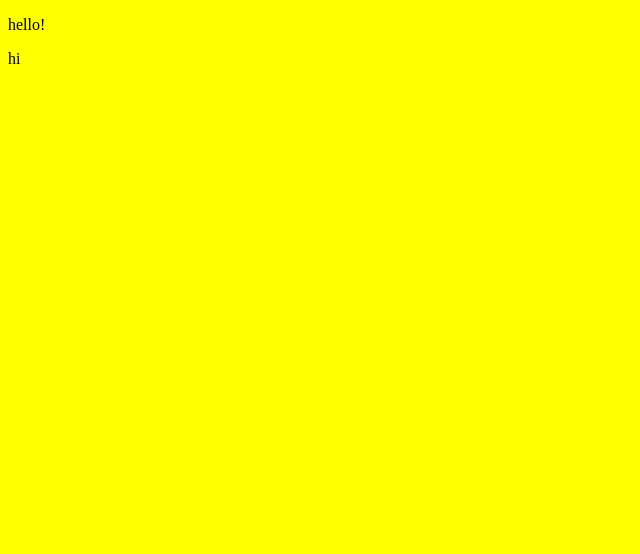
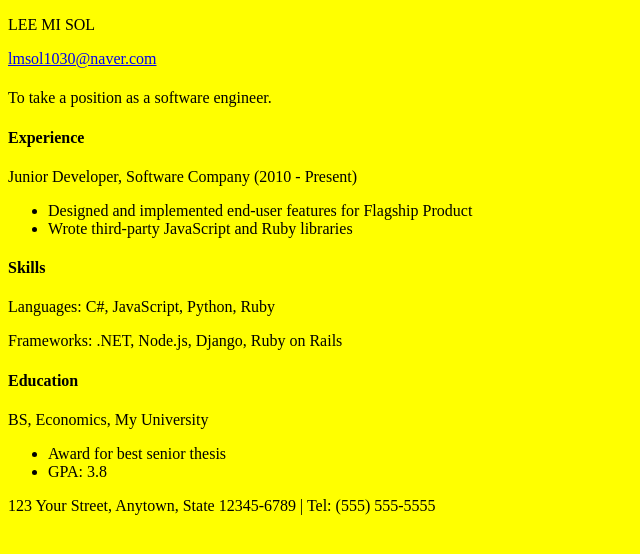
Before and after one commit to lmsol1030/test, a plain HTML site: page index.html in a window 1280 px wide. Shown: the whole page, without its empty margins (0-640 px from the left). Drawn offline with Linux system fonts and the light colour scheme.

Commit message:
Update index.html

```diff
--- a/index.html
+++ b/index.html
@@ -2,10 +2,35 @@
 <html>
 	<head>
 		<link type="text/css" rel="stylesheet" href="stylesheet.css"/>
-		<title>hahahah</title>
+		<title></title>
 	</head>
 	<body>
-		<p>hello!</p>
-		<p>hi</p>
+		<div id="header">
+			<p id="name">LEE MI SOL</p>
+			<a href="lmsol1030@naver.com"><p id="email">lmsol1030@naver.com</p></a>
+		</div>
+		<div class="left"></div>
+		<div class="right">
+			<h4></h4>
+			<p>To take a position as a software engineer.</p>
+			<h4>Experience</h4>
+			<p>Junior Developer, Software Company (2010 - Present)</p>
+			<ul>
+				<li>Designed and implemented end-user features for Flagship Product</li>
+				<li>Wrote third-party JavaScript and Ruby libraries</li>
+			</ul>
+			<h4>Skills</h4>
+			<p>Languages: C#, JavaScript, Python, Ruby</p>
+			<p>Frameworks: .NET, Node.js, Django, Ruby on Rails</p>
+			<h4>Education</h4>
+			<p>BS, Economics, My University</p>
+			<ul>
+				<li>Award for best senior thesis</li>
+				<li>GPA: 3.8</li>
+			</ul>
+		</div>
+		<div id="footer">
+			<p>123 Your Street, Anytown, State 12345-6789 | Tel: (555) 555-5555</p>
+		</div>
 	</body>
 </html>
```
